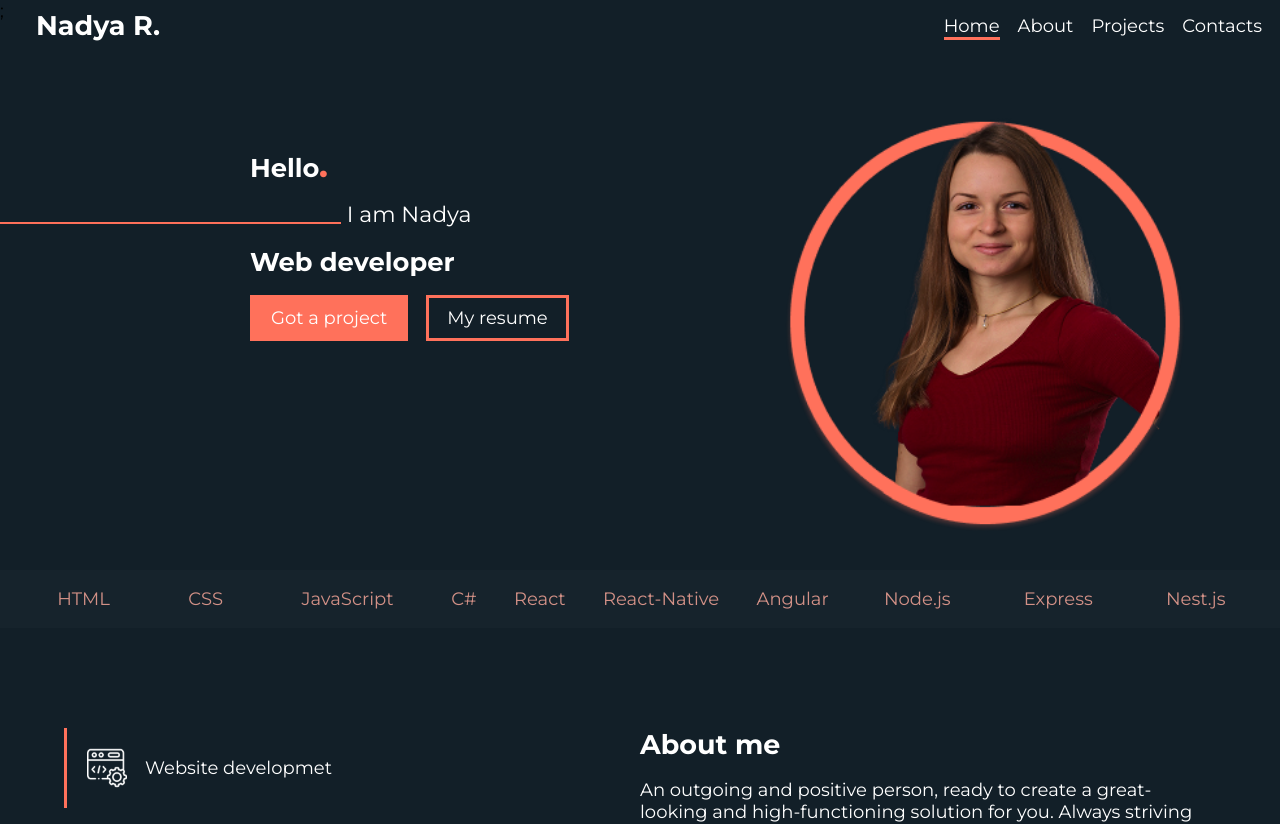
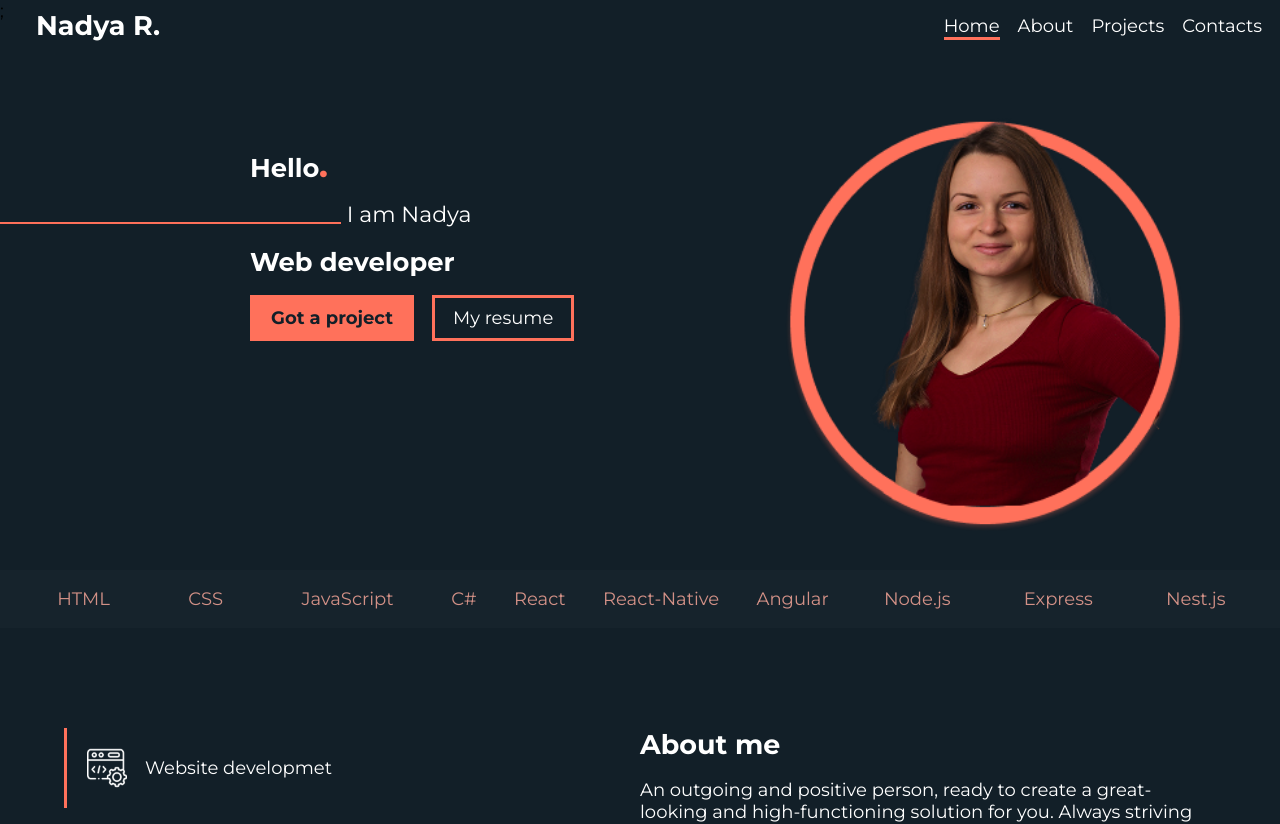
Before and after one commit to nrasheva/nadezhda-rasheva, a React (Vite) app: page / in a window 1280 px wide. Shown: the top 824 px of the page. Built offline with nearby package versions, Linux system fonts and the light colour scheme.

Commit message:
Updated styles

```diff
--- a/src/components/Navigation/Footer.module.css
+++ b/src/components/Navigation/Footer.module.css
@@ -5,7 +5,7 @@
   align-items: center;
   justify-content: center;
   border-top: 1px solid var(--secondary-transparent);
-  color: var(--textSecondary);
+  color: var(--light-secondary);
   font-size: 13px;
   padding: 0.5rem;
 }
--- a/src/components/Navigation/Navigation.module.css
+++ b/src/components/Navigation/Navigation.module.css
@@ -61,6 +61,11 @@
 .logo {
   color: white;
   padding: 0 1rem;
+}
+
+.logo a {
+  text-decoration: none;
+  color: white;
 }
 
 @media screen and (max-width: 768px) {
--- a/src/components/UI/Button.module.css
+++ b/src/components/UI/Button.module.css
@@ -9,12 +9,14 @@
 .filled-button {
   background-color: var(--secondary);
   border: 3px solid transparent;
-  color: white;
+  color: var(--background);
+  font-weight: bold;
 }
 
 .filled-button:hover {
   background-color: transparent;
   border: 3px solid var(--secondary);
+  color: white;
 }
 
 .border-button {
```
